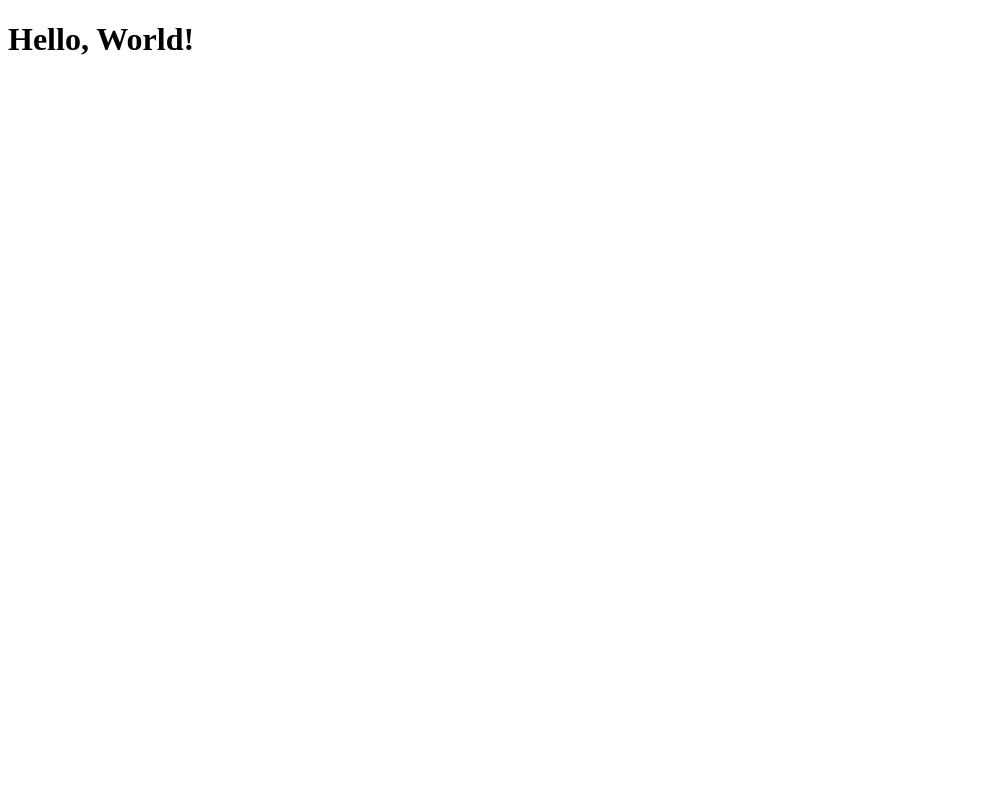
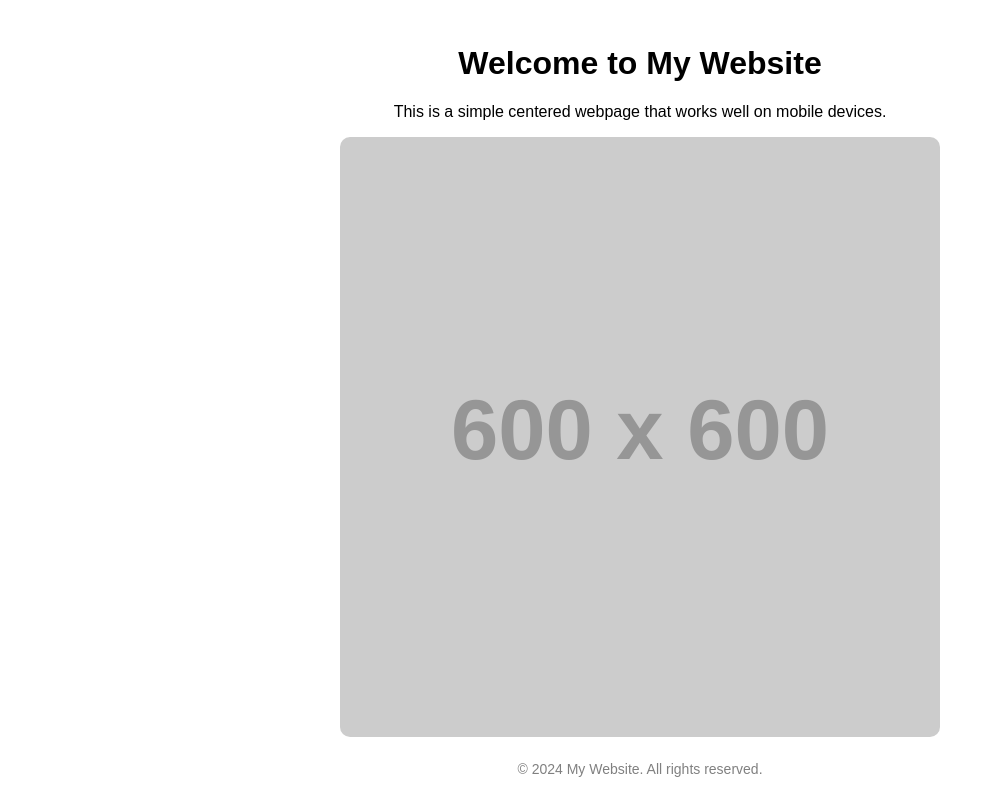
Before and after one commit to NumPLay/dev_page, a plain HTML site: page index.html in a window 1280 px wide. Shown: the whole page, without its empty margins (0-995 px from the left). Drawn offline with Linux system fonts and the light colour scheme; placeholder pictures from the web are drawn by us.

Commit message:
Update index.html

```diff
--- a/index.html
+++ b/index.html
@@ -3,9 +3,40 @@
 <head>
     <meta charset="UTF-8">
     <meta name="viewport" content="width=device-width, initial-scale=1.0">
-    <title>Hello World</title>
+    <title>Centered Page</title>
+    <style>
+        body {
+            display: flex;
+            flex-direction: column;
+            justify-content: center;
+            align-items: center;
+            text-align: center;
+            min-height: 100vh;
+            margin: 0;
+            font-family: Arial, sans-serif;
+        }
+        .container {
+            max-width: 90%;
+            width: 600px;
+        }
+        img {
+            max-width: 100%;
+            height: auto;
+            border-radius: 10px;
+        }
+        footer {
+            margin-top: 20px;
+            font-size: 14px;
+            color: gray;
+        }
+    </style>
 </head>
 <body>
-    <h1>Hello, World!</h1>
+    <div class="container">
+        <h1>Welcome to My Website</h1>
+        <p>This is a simple centered webpage that works well on mobile devices.</p>
+        <img src="https://via.placeholder.com/600" alt="Sample Image">
+        <footer>&copy; 2024 My Website. All rights reserved.</footer>
+    </div>
 </body>
 </html>
```
